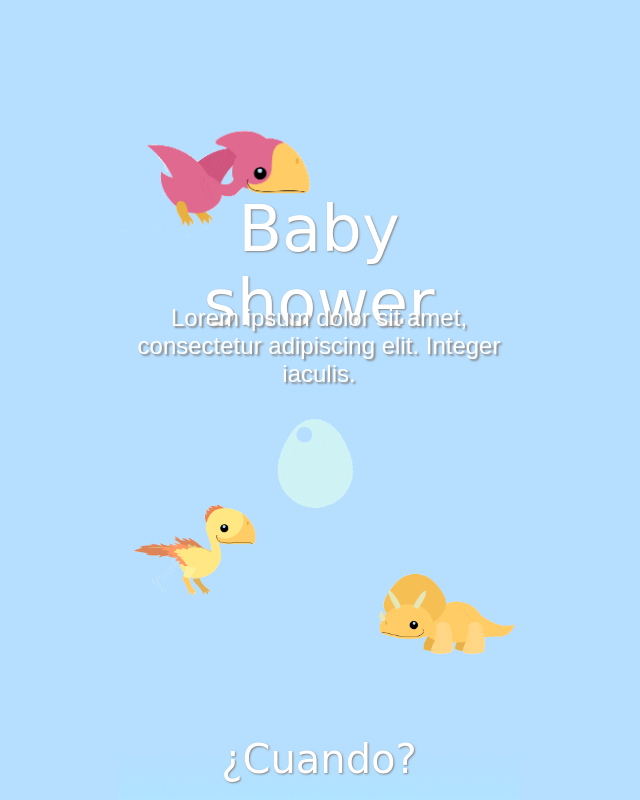
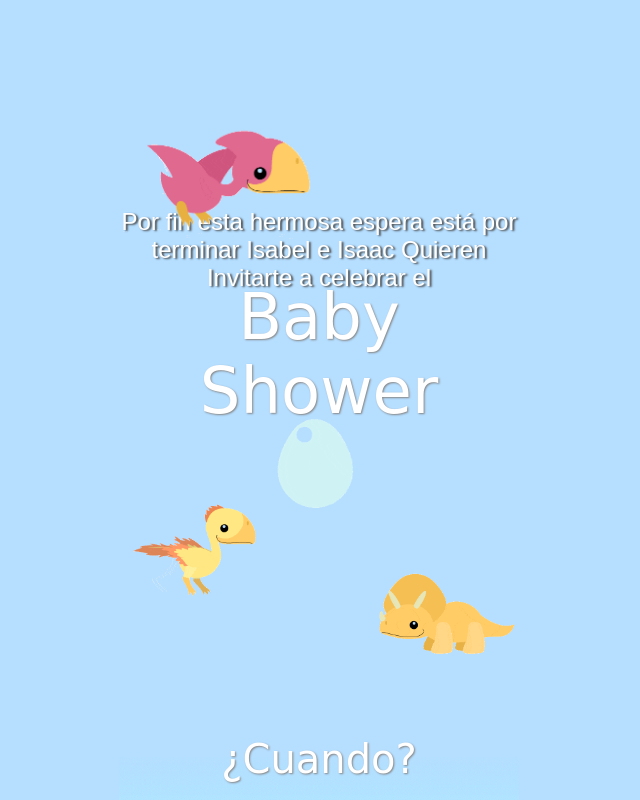
Before and after one commit to paperless-invitations/paperless-invitations.github.io, a plain HTML site: page index.html in a window 1280 px wide. Shown: the whole page, without its empty margins (321-961 px from the left). Drawn offline with Linux system fonts and the light colour scheme.

Commit message:
Update and rename invitation.html to index.html

```diff
--- a/invitation.html
+++ b/index.html
@@ -1,14 +1,14 @@
 <html lang="es">
 <head>
-    <title>Invitation</title>
+    <title>Isabel e Isaac quieren invitarte a celebrar el Baby Shower</title>
     <meta http-equiv="Content-Type" content="text/html; charset=utf-8">
     <meta name="viewport" content="width=device-width">
     <meta property="og:type" content="roomnette:recipe">
-    <meta property="og:image" content="https://paperless-invitations.github.io/image.jpg">
-    <meta property="og:title" content="Invitación">
+    <meta property="og:image" content="https://paperless-invitations.github.io/banner.jpg">
+    <meta property="og:title" content="Isabel e Isaac quieren invitarte a celebrar el Baby Shower">
     <meta property="og:url" content="https://paperless-invitations.github.io">
-    <meta property="og:description" content="Invitación">
-    <meta name="description" content="Invitación">
+    <meta property="og:description" content="Isabel e Isaac quieren invitarte a celebrar el Baby Shower">
+    <meta name="description" content="Isabel e Isaac quieren invitarte a celebrar el Baby Shower">
     <link rel="stylesheet" href="https://cdnjs.cloudflare.com/ajax/libs/font-awesome/4.7.0/css/font-awesome.min.css">
     <style>
 
@@ -64,7 +64,7 @@
             font-size: 8vh;
             color: white;
             position: absolute;
-            top: calc(16vh);
+            top: calc(27vh);
             width: 100%;
             text-shadow: 1px 1px 2px #868686;
             font-family: cursive;
@@ -75,9 +75,9 @@
             font-size: 3vh;
             color: white;
             position: absolute;
-            top: calc(35vh);
+            top: calc(23vh);
             width: 100%;
-            text-shadow: 2px 2px 2px #868686;
+            text-shadow: 2px 1px 2px #494949;
             font-family: arial;
             text-align: center;
         }
@@ -242,8 +242,9 @@
 
 
     <div class="section-1 section">
-        <p class="text-tittle">Baby shower</p>
-        <p class="text-sub-tittle" >Lorem ipsum dolor sit amet, consectetur adipiscing elit. Integer iaculis.</p>
+        <p class="text-sub-tittle" >Por fin esta hermosa espera está por terminar Isabel e Isaac Quieren Invitarte a celebrar el </p>
+        <p class="text-tittle">Baby Shower</p>
+
         <img src="hatch-01.gif" class="welcome-gif">
         <img src="dino-01.gif" id="dino01">
         <img src="dino-02-b.gif" id="dino02">
```
